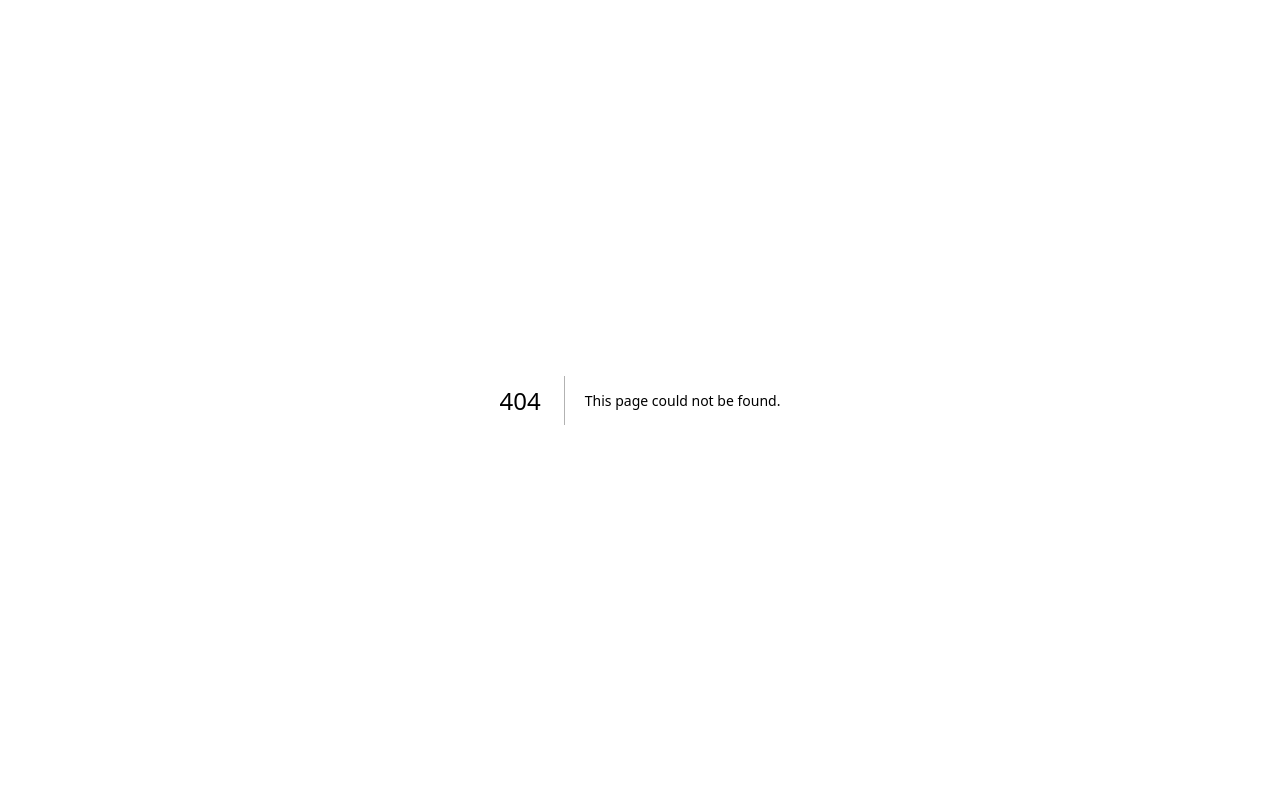
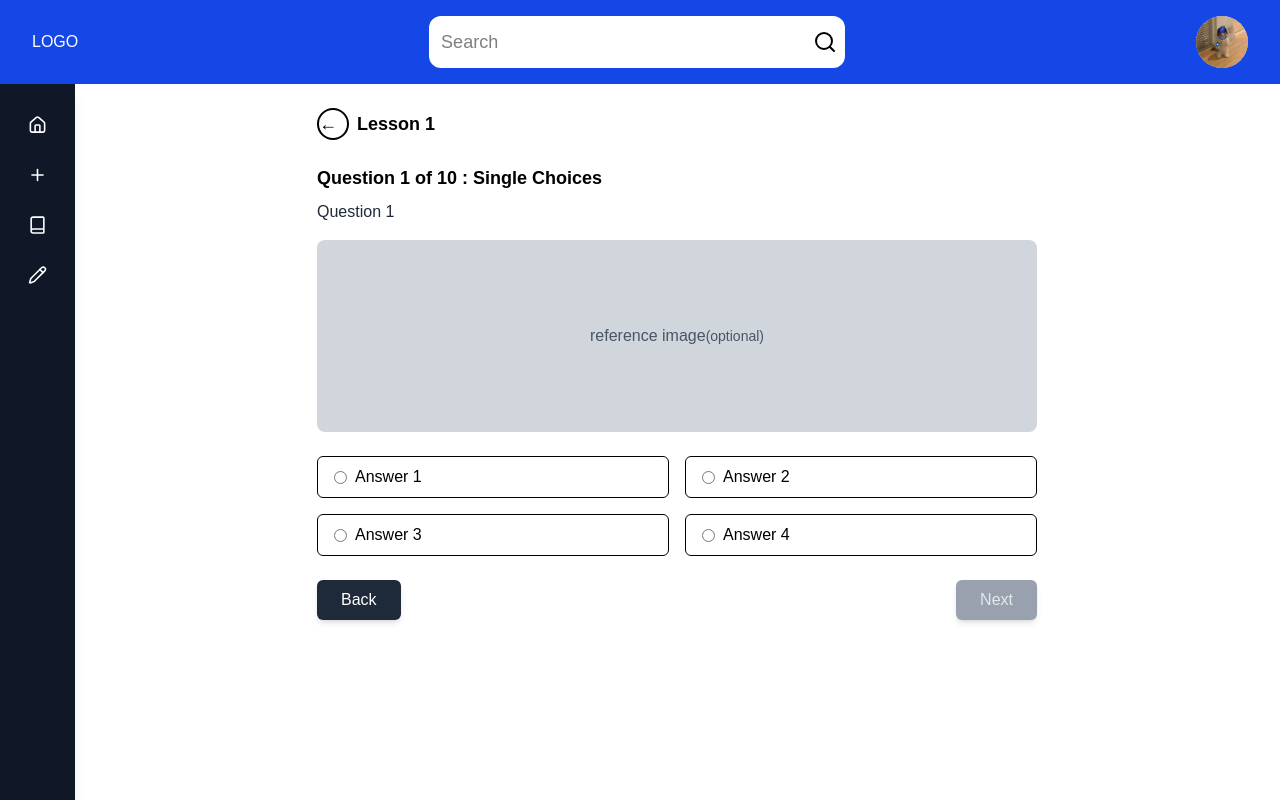
Before and after one commit to CS371-Project-Management/CS371-Frontend, a Next.js app: page /user/my_classroom/courses/question in a window 1280 px wide. Before the commit this address had no page. Built offline with nearby package versions, Linux system fonts and the light colour scheme.

Commit message:
do_courses_question_page

```diff
--- /dev/null
+++ b/app/user/my_classroom/courses/question/page.tsx
@@ -0,0 +1,63 @@
+"use client";
+
+import { useState } from "react";
+import Link from "next/link";
+
+export default function QuestionPage() {
+    const [selectedAnswer, setSelectedAnswer] = useState("");
+
+    return (
+        <div className="p-6 max-w-3xl mx-auto">
+            <Link href="/courses">
+                <div className="flex items-center text-lg font-semibold cursor-pointer hover:opacity-80">
+                <span className="mr-2 w-8 border border-2 border-bg-black rounded-full">←</span> Lesson 1
+                </div>
+            </Link>
+
+            <h2 className="mt-6 text-lg font-semibold">
+                Question 1 of 10 : Single Choices
+            </h2>
+            <h3 className="mt-2 text-gray-800 font-medium">Question 1</h3>
+
+            <div className="w-full h-48 bg-gray-300 flex items-center justify-center text-gray-600 mt-4 rounded-lg">
+                reference image <br /> <span className="text-sm">(optional)</span>
+            </div>
+
+            <div className="grid grid-cols-2 gap-4 mt-6">
+                {["Answer 1", "Answer 2", "Answer 3", "Answer 4"].map((answer) => (
+                    <label
+                        key={answer}
+                        className="flex items-center border rounded-md px-4 py-2 cursor-pointer hover:bg-gray-100"
+                    >
+                        <input
+                        type="radio"
+                        name="quiz"
+                        value={answer}
+                        checked={selectedAnswer === answer}
+                        onChange={() => setSelectedAnswer(answer)}
+                        className="mr-2"
+                        />
+                        {answer}
+                    </label>
+                ))}
+            </div>
+
+            <div className="flex justify-between mt-6">
+                <button className="bg-gray-800 text-white px-6 py-2 rounded-md shadow-md hover:opacity-80">
+                Back
+                </button>
+
+                <button
+                className={`px-6 py-2 rounded-md shadow-md ${
+                    selectedAnswer
+                    ? "bg-gray-800 text-white hover:opacity-80"
+                    : "bg-gray-400 text-gray-200 cursor-not-allowed"
+                }`}
+                disabled={!selectedAnswer}
+                >
+                Next
+                </button>
+            </div>
+        </div>
+    );
+}
```
